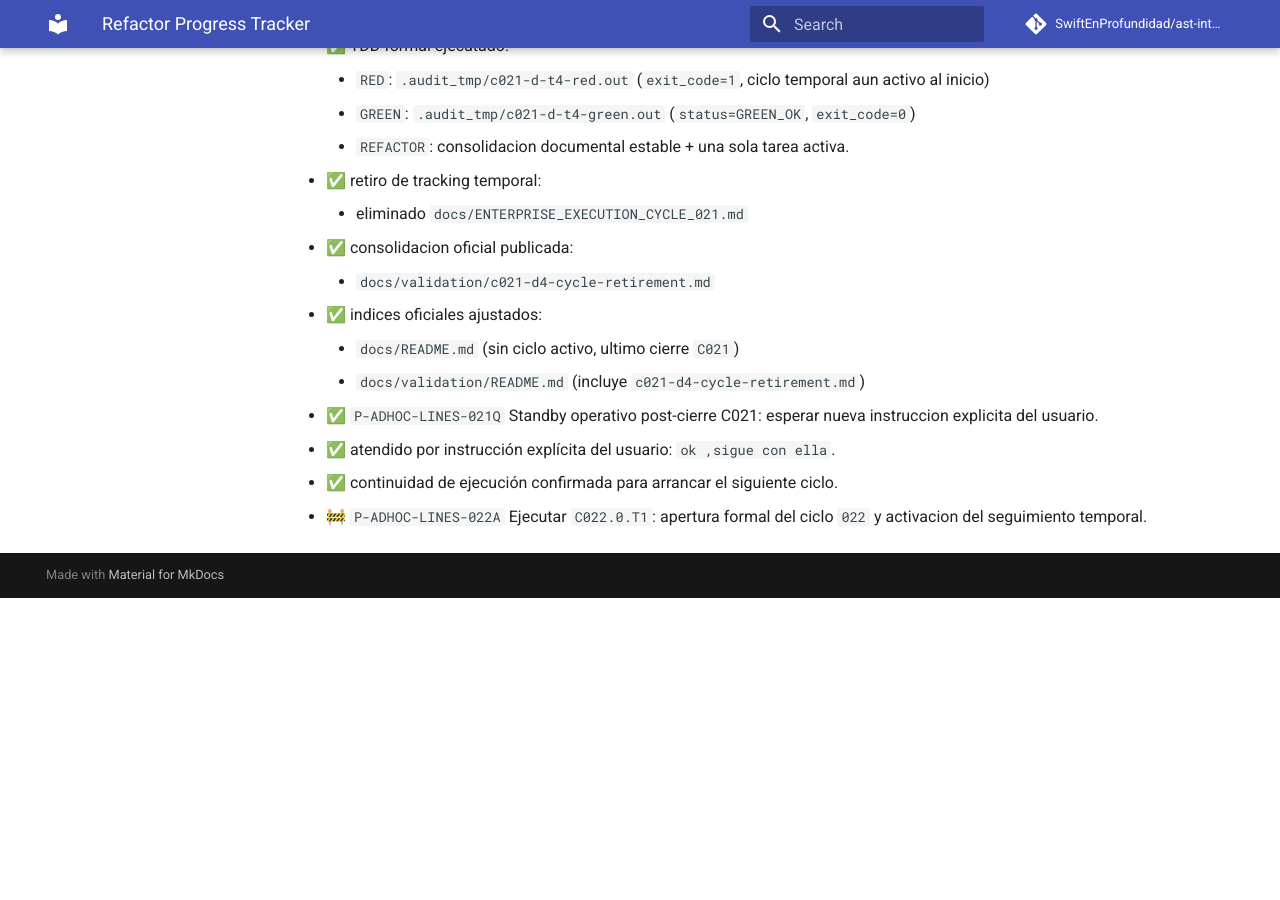
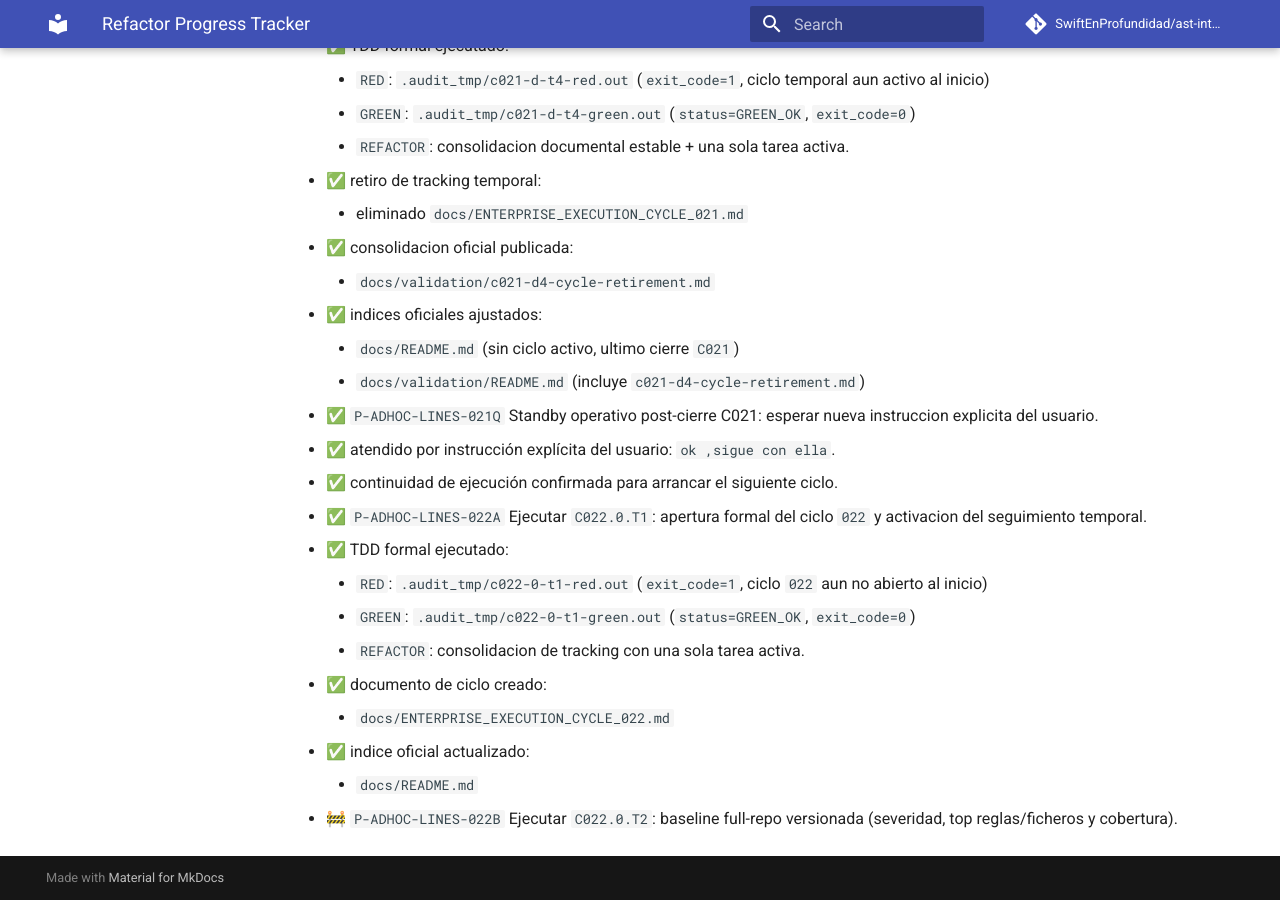
Before and after one commit to SwiftEnProfundidad/ast-intelligence-hooks, an MkDocs documentation site: the page built from docs/REFRACTOR_PROGRESS.md, in a window 1280 px wide and 900 px high, scrolled down 27874 px. Built offline with MkDocs 1.6.1 and Material for MkDocs 9.7.7, drawn with Linux system fonts in a browser that asks for light colours; comment, search, counter and statistics services are not loaded; before the commit the page ends 28472 px from its top, so only the background shows below that.

Commit message:
docs(c022): open cycle and activate baseline task

```diff
--- a/docs/REFRACTOR_PROGRESS.md
+++ b/docs/REFRACTOR_PROGRESS.md
@@ -819,4 +819,13 @@ Plan base visible para seguimiento previo y durante la implementacion.
 - ✅ `P-ADHOC-LINES-021Q` Standby operativo post-cierre C021: esperar nueva instruccion explicita del usuario.
   - ✅ atendido por instrucción explícita del usuario: `ok ,sigue con ella`.
   - ✅ continuidad de ejecución confirmada para arrancar el siguiente ciclo.
-- 🚧 `P-ADHOC-LINES-022A` Ejecutar `C022.0.T1`: apertura formal del ciclo `022` y activacion del seguimiento temporal.
+- ✅ `P-ADHOC-LINES-022A` Ejecutar `C022.0.T1`: apertura formal del ciclo `022` y activacion del seguimiento temporal.
+  - ✅ TDD formal ejecutado:
+    - `RED`: `.audit_tmp/c022-0-t1-red.out` (`exit_code=1`, ciclo `022` aun no abierto al inicio)
+    - `GREEN`: `.audit_tmp/c022-0-t1-green.out` (`status=GREEN_OK`, `exit_code=0`)
+    - `REFACTOR`: consolidacion de tracking con una sola tarea activa.
+  - ✅ documento de ciclo creado:
+    - `docs/ENTERPRISE_EXECUTION_CYCLE_022.md`
+  - ✅ indice oficial actualizado:
+    - `docs/README.md`
+- 🚧 `P-ADHOC-LINES-022B` Ejecutar `C022.0.T2`: baseline full-repo versionada (severidad, top reglas/ficheros y cobertura).
```
Also changed, not shown: docs/ENTERPRISE_EXECUTION_CYCLE_022.md (added, +53 -0 lines), docs/README.md (+1 -1 lines).
